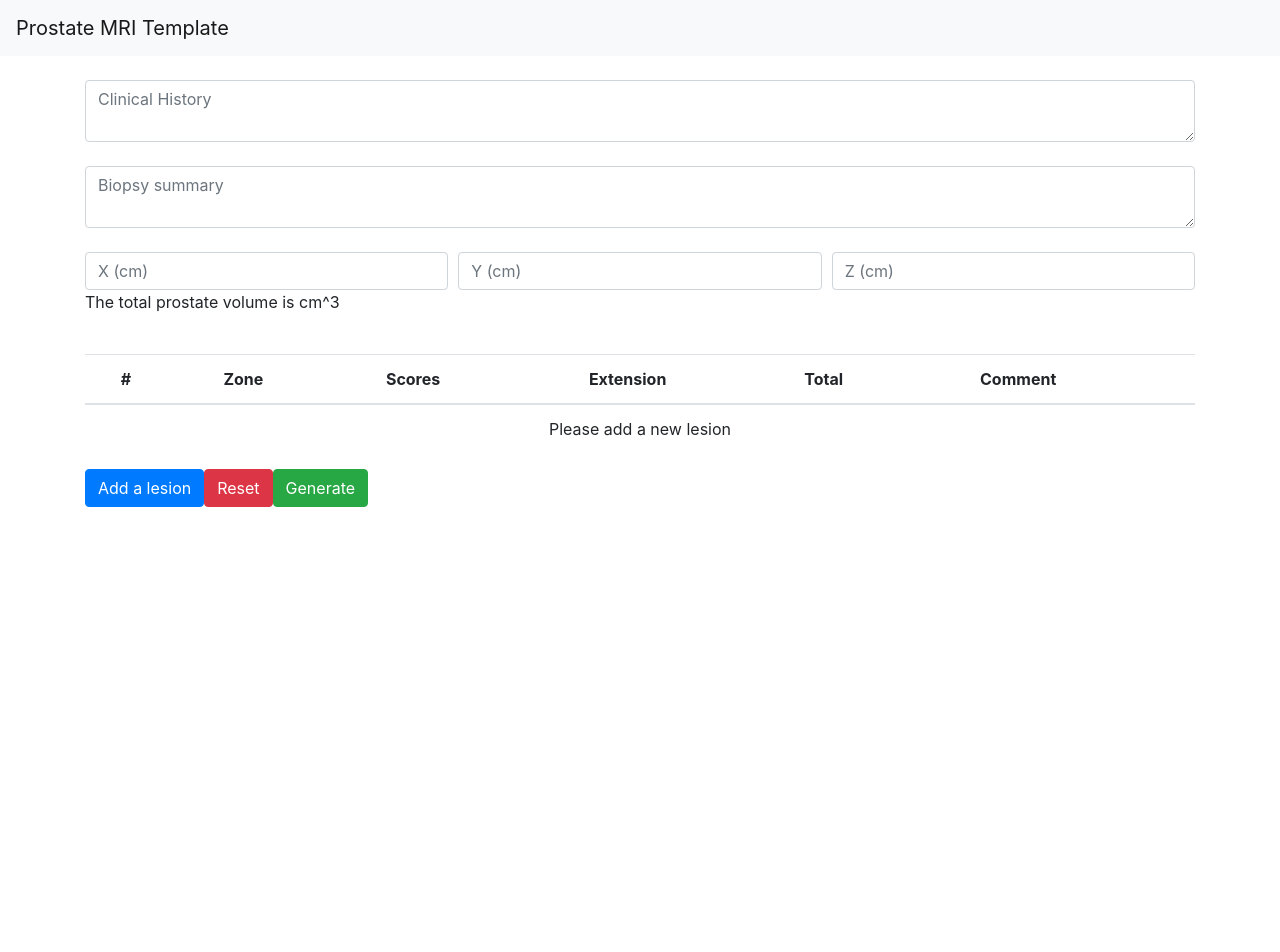
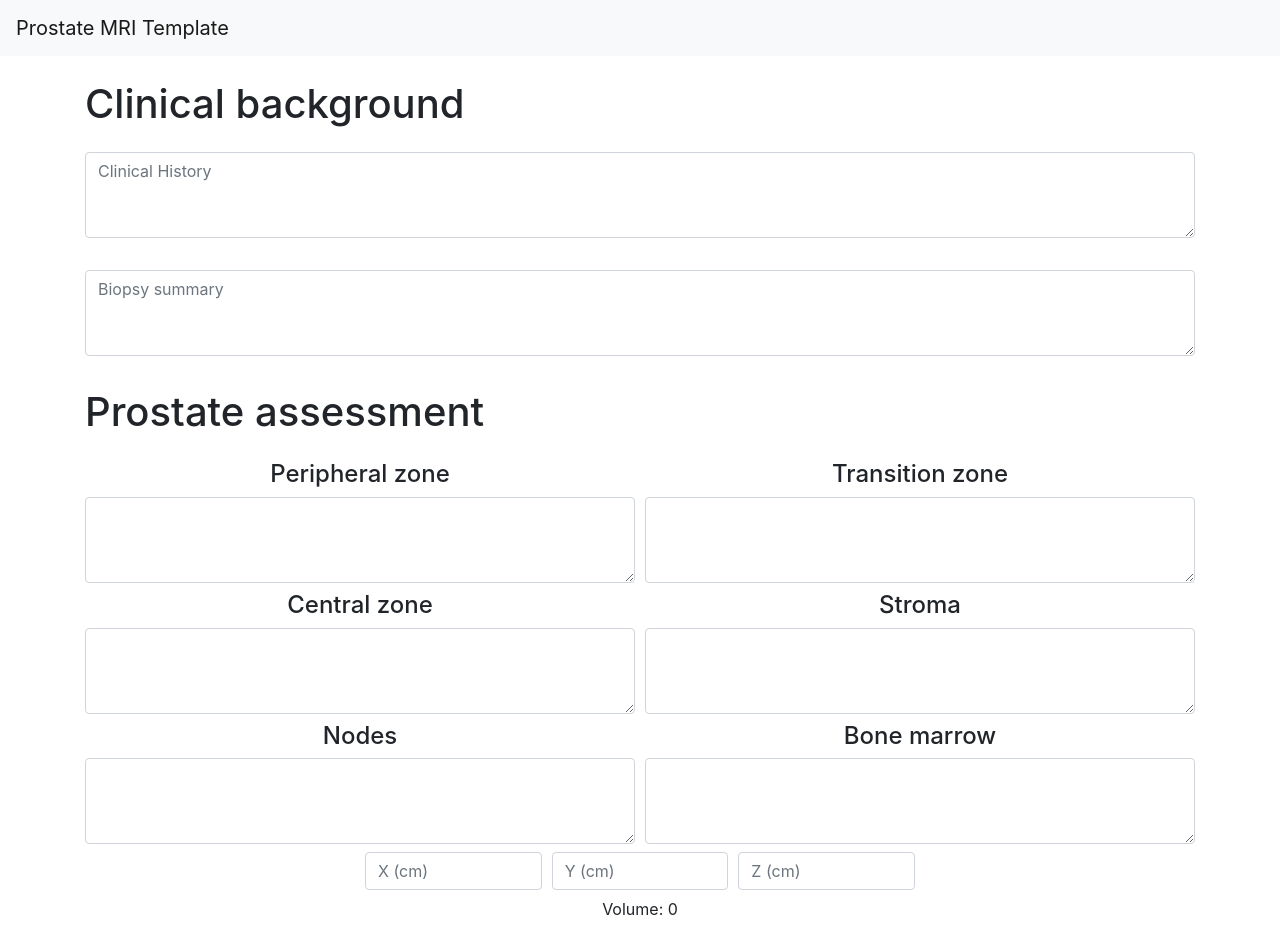
Before and after one commit to Tubo/prostate-mri, a React (Create React App) app: page / in a window 1280 px wide. Shown: the top 952 px of the page. Before the commit the page ends 800 px from the top, so only its background shows below. Built offline with nearby package versions, Linux system fonts and the light colour scheme.

Commit message:
Major refactor, added prostate assessment component, separated textarea component

```diff
--- a/src/App.js
+++ b/src/App.js
@@ -4,8 +4,9 @@ import {Container, Row, Col, Button} from 'reactstrap'
 import Navbar from './Navbar'
 import {NewLesion} from './LesionEdit'
 import {LesionList} from './LesionsList'
-import ClinicalContent from './ClinicalField'
-import {generateDoc} from "./DocumentGeneration";
+import ClinicalContent from './ClinicalContent'
+import ProstateAssessment from './ProstateAssessment'
+import generateDoc from "./DocumentGeneration"
 
 
 class App extends Component {
@@ -19,6 +20,7 @@ class App extends Component {
             dim_y: 0,
             dim_z: 0,
             lesions: [],
+            assessments: {},
             editing: {
                 modal: false,
                 current_lesion_index: null,
@@ -32,7 +34,7 @@ class App extends Component {
                     },
                     extension: null,
                     comment: "",
-                    images: [],
+                    images: {},
                 }
             },
         };
@@ -52,6 +54,7 @@ class App extends Component {
 
         this.onBiopsyChange = this.onBiopsyChange.bind(this);
         this.onHistoryChange = this.onHistoryChange.bind(this);
+        this.onAssessmentChange = this.onAssessmentChange.bind(this);
         this.onDimChange = this.onDimChange.bind(this);
         this.handleLesionEdited = this.handleLesionEdited.bind(this);
         this.handleEditLesion = this.handleEditLesion.bind(this);
@@ -75,6 +78,15 @@ class App extends Component {
         })
     }
 
+    onAssessmentChange(content, type) {
+        this.setState(prevState => ({
+            assessments: {
+                ...prevState.assessments,
+                [type]: content,
+            }
+        }))
+    }
+
     onDimChange(dim, value) {
         this.setState({
             [dim]: value,
@@ -82,7 +94,7 @@ class App extends Component {
 
         this.setState(state => {
                 return {
-                    volume: Math.round(state.dim_x * state.dim_y * state.dim_z * 0.52 * 100) / 100
+                    volume: Math.round(state.dim_x * state.dim_y * state.dim_z * 0.52 * 10) / 10
                 }
             }
         )
@@ -93,18 +105,7 @@ class App extends Component {
             editing: {
                 modal: false,
                 current_lesion_index: null,
-                lesion: {
-                    zone: null,
-                    scores: {
-                        't2w': 0,
-                        'dwi': 0,
-                        'dce': 0,
-                        'total': 0,
-                    },
-                    extension: null,
-                    comment: "",
-                    images: {},
-                }
+                lesion: this.defaultNewLesion,
             }
         })
     }
@@ -242,9 +243,10 @@ class App extends Component {
     }
 
     render() {
-        let handlers = {
+        const props = {
             onHistoryChange: this.onHistoryChange,
             onBiopsyChange: this.onBiopsyChange,
+            onAssessmentChange: this.onAssessmentChange,
             onDimChange: this.onDimChange,
             handleLesionEdited: this.handleLesionEdited,
             handleEditLesion: this.handleEditLesion,
@@ -254,73 +256,71 @@ class App extends Component {
             handleSelectLocation: this.handleSelectLocation,
             handleNewImage: this.handleNewImage,
             generateDoc: this.generateDoc,
+
             volume: this.state.volume,
+            lesions: this.state.lesions,
+            editing: this.state.editing,
         };
-        let lesions = this.state.lesions,
-            editing = this.state.editing;
 
         return (
             <>
                 <Navbar/>
                 <Container className="mt-4">
-                    <Row>
-                        <Col>
-                            <MainContent
-                                clinical={handlers}
-                                lesions={lesions}
-                                editing={editing}
-                            />
-                        </Col>
-                    </Row>
+                    <MainContent {...props} />
                 </Container>
             </>
         );
     }
 }
 
-class MainContent
-    extends Component {
-    constructor(props) {
-        super(props);
-    }
+class MainContent extends Component {
+    render() {
+        const clinical_props = {
+            onHistoryChange: this.props.onHistoryChange,
+            onBiopsyChange: this.props.onBiopsyChange,
+        };
 
+        const prostate_assessment_props = {
+            onDimChange: this.props.onDimChange,
+            onAssessmentChange: this.props.onAssessmentChange,
+            volume: this.props.volume,
+        };
 
-    render() {
-        let onHistoryChange = this.props.clinical.onHistoryChange,
-            onBiopsyChange = this.props.clinical.onBiopsyChange,
-            onDimChange = this.props.clinical.onDimChange,
-            handleLesionEdited = this.props.clinical.handleLesionEdited,
-            handleEditLesion = this.props.clinical.handleEditLesion,
-            handleDeleteLesion = this.props.clinical.handleDeleteLesion,
-            handleToggleModal = this.props.clinical.handleToggleModal,
-            handleAssessmentChange = this.props.clinical.handleAssessmentChange,
-            handleSelectLocation = this.props.clinical.handleSelectLocation,
-            handleNewImage = this.props.clinical.handleNewImage,
-            generateDoc = this.props.clinical.generateDoc,
-            volume = this.props.clinical.volume;
+        const lesion_list_props = {
+            lesions: this.props.lesions,
+            handleEditLesion: this.props.handleEditLesion,
+            handleDeleteLesion: this.props.handleDeleteLesion,
+        };
+
+        const edit_lesion_props = {
+            handleLesionEdited: this.props.handleLesionEdited,
+            handleToggleModal: this.props.handleToggleModal,
+            handleAssessmentChange: this.props.handleAssessmentChange,
+            handleSelectLocation: this.props.handleSelectLocation,
+            handleNewImage: this.props.handleNewImage,
+            editing: this.props.editing,
+        };
+
+        const generateDoc = this.props.generateDoc,
+            handleEditLesion = this.props.handleEditLesion;
 
         return (
             <>
-                <ClinicalContent
-                    onHistoryChange={onHistoryChange}
-                    onBiopsyChange={onBiopsyChange}
-                    onDimChange={onDimChange}
-                    volume={volume}
-                />
-                <LesionList lesions={this.props.lesions}
-                            handleEditLesion={handleEditLesion}
-                            handleDeleteLesion={handleDeleteLesion}
-                />
-                <NewLesion editing={this.props.editing}
-                           handleLesionEdited={handleLesionEdited}
-                           handleToggleModal={handleToggleModal}
-                           handleEditLesion={handleEditLesion}
-                           handleAssessmentChange={handleAssessmentChange}
-                           handleSelectLocation={handleSelectLocation}
-                           handleNewImage={handleNewImage}
-                />
-                <Button color="danger">Reset</Button>
-                <Button color="success" onClick={() => generateDoc()}>Generate</Button>
+                <h1 className="mb-4">Clinical background</h1>
+                <ClinicalContent {...clinical_props} />
+                <h1 className="mb-4">Prostate assessment</h1>
+                <ProstateAssessment {...prostate_assessment_props} />
+                <h1 className="mb-4">List of lesions</h1>
+                <LesionList {...lesion_list_props} />
+
+                <NewLesion {...edit_lesion_props} />
+                <Row className="justify-content-center mb-5">
+                    <Col md={5} className="text-center">
+                        <Button color='primary' onClick={() => handleEditLesion(null)}>New lesion</Button>
+                        <Button color="success" onClick={() => generateDoc()}>Generate</Button>
+                        <Button color="danger">Clear all</Button>
+                    </Col>
+                </Row>
             </>
         )
     }
--- /dev/null
+++ b/src/ClinicalContent.js
@@ -0,0 +1,22 @@
+import React, {Component} from 'react';
+
+import TextArea from './components/TextArea'
+
+
+class ClinicalContent extends Component {
+    render() {
+        return (
+            <>
+                <TextArea placeholder='Clinical History'
+                          onTextChange={this.props.onHistoryChange}/>
+                <br/>
+                <TextArea placeholder='Biopsy summary'
+                          onTextChange={this.props.onBiopsyChange}/>
+                <br/>
+            </>
+        )
+    }
+}
+
+
+export default ClinicalContent
--- a/src/ClinicalField.js
+++ /dev/null
@@ -1,47 +0,0 @@
-import React, {Component} from 'react';
-import {Input} from 'reactstrap'
-
-import ProstateSize from './ProstateSize'
-
-
-class ClinicalField extends Component {
-    render() {
-        return (
-            <>
-                <TextArea placeholder='Clinical History'
-                          onTextChange={this.props.onHistoryChange}/>
-                <br/>
-                <TextArea placeholder='Biopsy summary'
-                          onTextChange={this.props.onBiopsyChange}/>
-                <br/>
-                <ProstateSize volume={this.props.volume}
-                              onDimChange={this.props.onDimChange}/>
-                <br/>
-            </>
-        )
-    }
-}
-
-// todo make text area bigger
-class TextArea extends Component {
-    constructor(props) {
-        super(props);
-
-        this.handleChange = this.handleChange.bind(this);
-    }
-
-    handleChange(e) {
-        let content = e.target.value;
-        this.props.onTextChange(content)
-    }
-
-    render() {
-        return (
-            <Input type='textarea' placeholder={this.props.placeholder}
-                   value={this.props.content} onChange={this.handleChange}/>
-        )
-    }
-}
-
-
-export default ClinicalField
--- a/src/DocumentGeneration.js
+++ b/src/DocumentGeneration.js
@@ -4,7 +4,7 @@ import saveAs from 'file-saver'
 
 // Create styles
 
-export function generateDoc(data) {
+export default function generateDoc(data) {
     let doc = new docx.Document();
 
     doc.Header.createParagraph('MRI Prostate report');
--- a/src/LesionEdit.js
+++ b/src/LesionEdit.js
@@ -14,17 +14,11 @@ export class NewLesion extends Component {
         super(props);
 
         this.handleToggle = this.handleToggle.bind(this);
-        this.handleAddLesion = this.handleAddLesion.bind(this);
         this.handleSubmit = this.handleSubmit.bind(this);
     }
 
     handleToggle() {
         this.props.handleToggleModal();
-    }
-
-    // todo: move to lesion list
-    handleAddLesion() {
-        this.props.handleEditLesion(null)
     }
 
     handleSubmit(e) {
@@ -39,40 +33,44 @@ export class NewLesion extends Component {
         const editing = this.props.editing.current_lesion_index !== null;
 
         return (
-            <>
-                <Button color='primary' onClick={this.handleAddLesion}>
-                    Add a lesion
-                </Button>
             <Modal isOpen={this.props.editing.modal} toggle={this.handleToggle} size="lg">
                 <ModalBody>
                     <Form>
-                            <Row className="justify-content-center">
-                                <Col lg={4}>
-                                    <p>Step 1: select the anatomical location</p>
+                        <Row className="mb-5">
+                            <Col md={4}>
+                                <h4>Step 1: Select location</h4>
                                 <SelectLocation onClick={this.props.handleSelectLocation}
                                                 location={lesion.location}/>
                             </Col>
-                                <Col>
-                                    <p>Step 2: enter the sequence lexicon</p>
+                            <Col md={8}>
+                                <h4>Step 2: Score the lesion</h4>
                                 <LesionAssessment zone={lesion.zone} scores={lesion.scores}
                                                   comment={lesion.comment}
                                                   extension={lesion.extension}
                                                   onChange={this.props.handleAssessmentChange}/>
                             </Col>
                         </Row>
+                        <Row className="justify-content-center">
+                            <Col>
+                                <h4>Step 3: Upload images</h4>
                                 <Row>
                                     <ImageUploadContainer handleNewImage={this.props.handleNewImage} lesion={lesion}/>
                                 </Row>
+                            </Col>
+                        </Row>
+                        <Row>
+                            <Col md={6}>
                                 <Button onClick={this.handleSubmit}>
                                     {editing ? 'Save' : 'Add'}
                                 </Button>
                                 <Button onClick={this.handleToggle}>
                                     Cancel
                                 </Button>
+                            </Col>
+                        </Row>
                     </Form>
                 </ModalBody>
             </Modal>
-            </>
         )
     }
 }
@@ -111,32 +109,45 @@ class LesionAssessment extends Component {
         const extension_and_comment = (
             <>
                 <YesNoSelection value={this.props.extension} handleChange={this.handleYesNo}/>
-                <TextArea value={this.props.comment} handleChange={this.handleComment}/>
+                <Input type="textarea" value={this.props.comment || "Comment"} handleChange={this.handleComment}/>
             </>
         );
 
         const assessment_categories = {
             pz: (
-                <>
+                <Col>
                     <DropdownSelection sequence="t2w_pz" value={scores.t2w} handleSelect={this.handleSelect}/>
                     {dwi_dce_total}
                     {extension_and_comment}
-                </>
+                </Col>
             ),
             tz: (
-                <>
+                <Col>
                     <DropdownSelection sequence="t2w_tz" value={scores.t2w} handleSelect={this.handleSelect}/>
                     {dwi_dce_total}
                     {extension_and_comment}
-                </>
+                </Col>
             ),
-            cz: extension_and_comment,
-            as: extension_and_comment
+            cz: (
+                <Col>
+                    {extension_and_comment}
+                </Col>
+            ),
+            as: (
+                <Col>
+                    {extension_and_comment}
+                </Col>
+            )
         };
 
         if (zone) {
-            return assessment_categories[zone];
+            return (
+                <Row>
+                    {assessment_categories[zone]}
+                </Row>
+            )
         }
+        ;
 
         return (
             <p>No lesion selected</p>
@@ -255,10 +266,11 @@ class SelectLocation extends Component {
     render() {
 
         return (
-            <>
-                <ImageMapper src={schematic} map={this.MAP} onClick={this.handleClick}/>
-                <p>Location: {this.props.location || 'not selected'}</p>
-            </>
+            <figure className="figure">
+                <ImageMapper className="figure-img" src={schematic} map={this.MAP} onClick={this.handleClick}/>
+                <figcaption
+                    className="figure-caption text-center">Location: {this.props.location || 'not selected'}</figcaption>
+            </figure>
         )
     }
 }
@@ -287,7 +299,7 @@ class ImageUpload extends Component {
         if (image) {
             return (
                 <Dropzone disableClick={true} onDrop={this.onDrop}>
-                    <img src={image.preview} width={200} height={200}/>
+                    <img src={image.preview} width={200}/>
                 </Dropzone>
             )
         } else {
@@ -297,7 +309,7 @@ class ImageUpload extends Component {
                               this.props.handleNewImage(this.props.sequence, files[0])
                           }}
                           multiple={false}>
-                    {this.props.sequence}
+                    <p className="text-center">{this.props.sequence}</p>
                 </Dropzone>
             )
         }
--- a/src/LesionsList.js
+++ b/src/LesionsList.js
@@ -15,7 +15,7 @@ export class LesionList extends Component {
         ));
 
         return (
-            <Table className="mb-3">
+            <Table className="mb-5">
                 <thead>
                 <tr className="text-center">
                     <th>#</th>
--- /dev/null
+++ b/src/ProstateAssessment.js
@@ -0,0 +1,94 @@
+import React, {Component} from 'react';
+import {Row, Col, Input} from 'reactstrap'
+
+import TextArea from './components/TextArea'
+
+
+class ProstateSize extends Component {
+    constructor(props) {
+        super(props);
+        this.handleChange = this.handleChange.bind(this)
+    }
+
+    handleChange(e) {
+        let target = e.target;
+        this.props.onDimChange('dim_' + target.name, target.value);
+    }
+
+    render() {
+        return (
+            <>
+                <Col sm={2}>
+                    <Input placeholder='X (cm)' name='x' onChange={this.handleChange}/>
+                </Col>
+                <Col sm={2}>
+                    <Input placeholder='Y (cm)' name='y' onChange={this.handleChange}/>
+                </Col>
+                <Col sm={2}>
+                    <Input placeholder='Z (cm)' name='z' onChange={this.handleChange}/>
+                </Col>
+                <Col sm={12} className="align-self-center">
+                    <Input plaintext className="text-center">Volume: {this.props.volume || 0}</Input>
+                </Col>
+            </>
+        )
+    }
+}
+
+class ProstateAssessment extends Component {
+    render() {
+        return (
+            <>
+                <Row form>
+                    <Col md={6}>
+                        <h4 className="text-center">Peripheral zone</h4>
+                        <TextArea
+                            onTextChange={this.props.onAssessmentChange}
+                            type="pz"
+                        />
+                    </Col>
+                    <Col md={6}>
+                        <h4 className="text-center">Transition zone</h4>
+                        <TextArea
+                            onTextChange={this.props.onAssessmentChange}
+                            type="tz"
+                        />
+                    </Col>
+                    <Col md={6}>
+                        <h4 className="text-center">Central zone</h4>
+                        <TextArea
+                            onTextChange={this.props.onAssessmentChange}
+                            type="cz"
+                        />
+                    </Col>
+                    <Col md={6}>
+                        <h4 className="text-center">Stroma</h4>
+                        <TextArea
+                            onTextChange={this.props.onAssessmentChange}
+                            type="as"
+                        />
+                    </Col>
+                    <Col md={6}>
+                        <h4 className="text-center">Nodes</h4>
+                        <TextArea
+                            onTextChange={this.props.onAssessmentChange}
+                            type="nodes"
+                        />
+                    </Col>
+                    <Col md={6}>
+                        <h4 className="text-center">Bone marrow</h4>
+                        <TextArea
+                            onTextChange={this.props.onAssessmentChange}
+                            type="marrow"
+                        />
+                    </Col>
+                </Row>
+                <Row form className="mb-4 justify-content-center">
+                    <ProstateSize volume={this.props.volume} onDimChange={this.props.onDimChange}/>
+                </Row>
+            </>
+        )
+    }
+}
+
+export default ProstateAssessment;
--- a/src/ProstateSize.js
+++ /dev/null
@@ -1,36 +0,0 @@
-import React, {Component} from 'react';
-import {Row, Col, Input} from 'reactstrap'
-
-class ProstateSize extends Component {
-    constructor(props) {
-        super(props);
-        this.handleChange = this.handleChange.bind(this)
-    }
-
-    handleChange(e) {
-        let target = e.target;
-        this.props.onDimChange('dim_' + target.name, target.value);
-
-    }
-
-    render() {
-        return (
-            <Row form>
-                <Col sm={4}>
-                    <Input placeholder='X (cm)' name='x' onChange={this.handleChange} />
-                </Col>
-                <Col sm={4}>
-                    <Input placeholder='Y (cm)' name='y' onChange={this.handleChange} />
-                </Col>
-                <Col sm={4}>
-                    <Input placeholder='Z (cm)' name='z' onChange={this.handleChange} />
-                </Col>
-                <Col>
-                    <p>The total prostate volume is {this.props.volume} cm^3</p>
-                </Col>
-            </Row>
-        )
-    }
-}
-
-export default ProstateSize;
--- /dev/null
+++ b/src/components/TextArea.js
@@ -0,0 +1,28 @@
+import React, {Component} from 'react'
+import {Input} from 'reactstrap'
+
+
+class TextArea extends Component {
+    constructor(props) {
+        super(props);
+        this.handleChange = this.handleChange.bind(this);
+    }
+
+    handleChange(e) {
+        this.props.onTextChange(e.target.value, this.props.type)
+    }
+
+    render() {
+        return (
+            <Input type='textarea'
+                   placeholder={this.props.placeholder}
+                   rows={this.props.rows || "3"}
+                   value={this.props.content}
+                   onChange={this.handleChange}
+                   className="mb-2"
+            />
+        )
+    }
+}
+
+export default TextArea
```
Lines whose indentation alone changed are shown as unchanged.
